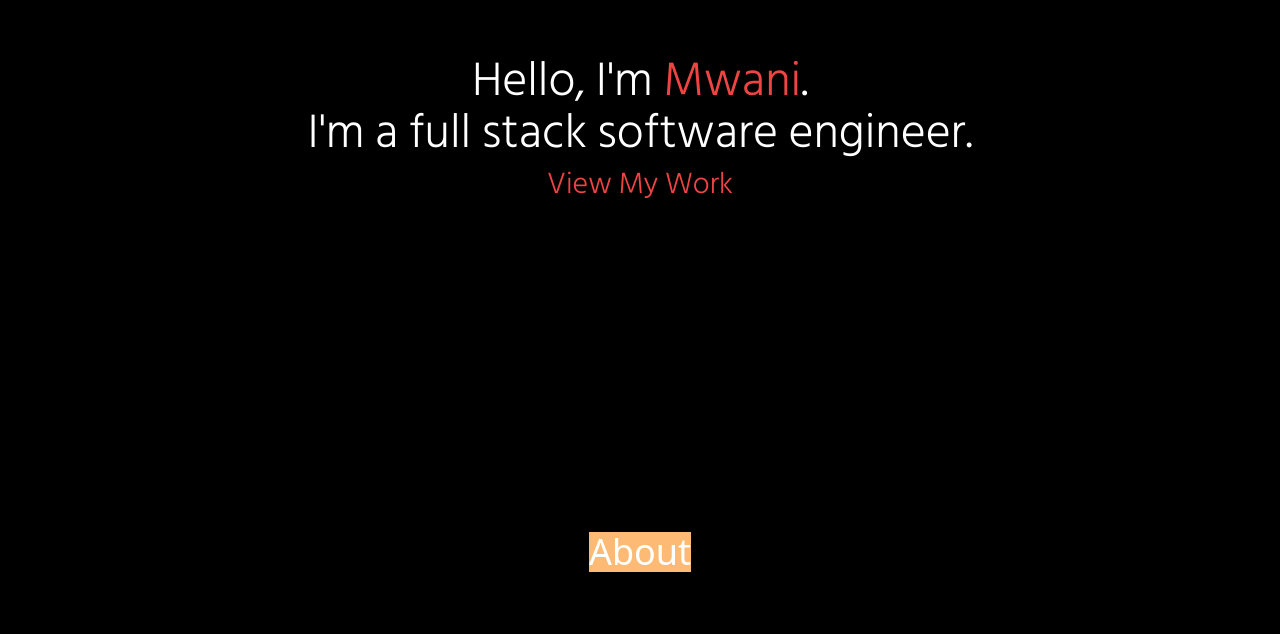
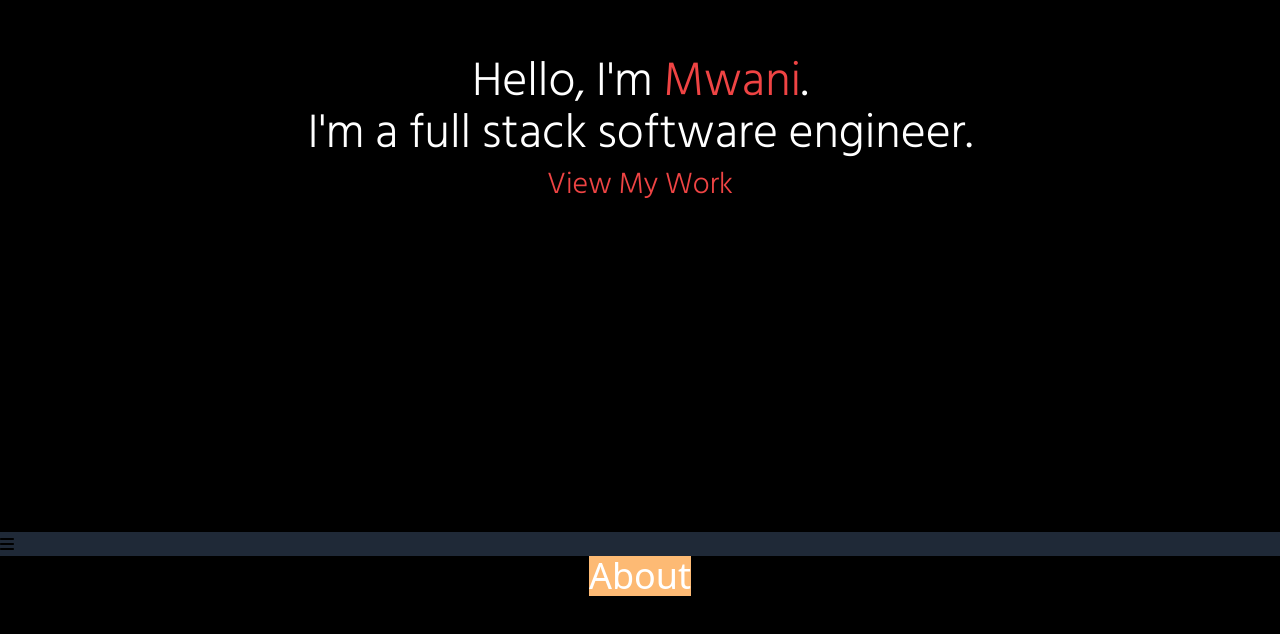
Before and after one commit to MwaniN/profile-page, a React (Vite) app: page / in a window 1280 px wide. Shown: the part 268-902 px from the top of the page. Built offline with nearby package versions, Linux system fonts and the light colour scheme.

Commit message:
Bars present

```diff
--- a/src/routes/About.tsx
+++ b/src/routes/About.tsx
@@ -1,10 +1,21 @@
 // import React from 'react';
 import { Link } from 'react-router-dom';
+import { FontAwesomeIcon } from '@fortawesome/react-fontawesome';
+import { faBars } from '@fortawesome/free-solid-svg-icons';
+
+const bars = <FontAwesomeIcon icon={faBars} />
 
 const About = () => {
   return (
     <div className="bg-black min-h-screen min-w-screen">
       <div id="about" className='min-h-screen min-w-screen'>
+        <header className='bg-gray-800'>
+          <div>
+            <button>
+              {bars}
+            </button>
+          </div>
+        </header>
       <div className='text-4xl bg-orange-300 text-white m-auto w-min'>About</div>
       </div>
     </div>
--- a/src/routes/Main.tsx
+++ b/src/routes/Main.tsx
@@ -1,10 +1,10 @@
 // import React from 'react';
 import { Link } from 'react-router-dom';
 import ScrollToHashElement from '../scrollToHashElement/scrollToHashElement.tsx';
-import { FontAwesomeIcon } from '@fortawesome/react-fontawesome';
-import { faArrowDown } from '@fortawesome/free-solid-svg-icons';
+// import { FontAwesomeIcon } from '@fortawesome/react-fontawesome';
+// import { faArrowDown } from '@fortawesome/free-solid-svg-icons';
 
-const downArrow = <FontAwesomeIcon icon={faArrowDown} size="sm"/>
+// // const downArrow = <FontAwesomeIcon icon={faArrowDown} size="sm"/>
 
 
 function Main() {
```
